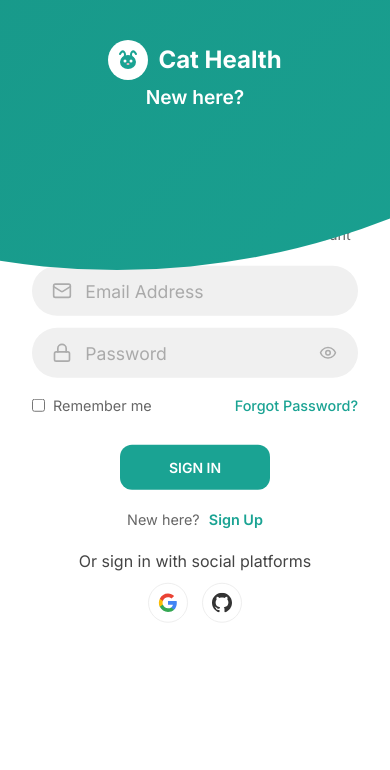
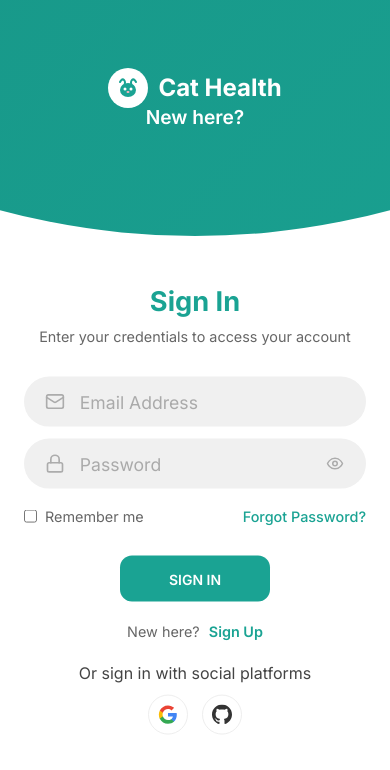
Before and after one commit to mriya23/cat-health, a React (Vite) app in the folder frontend/: page /login in a window 390 px wide. Shown: the top 770 px of the page. Built offline with nearby package versions, Linux system fonts and the light colour scheme.

Commit message:
Auto-sync after agent response

```diff
--- a/frontend/src/pages/Auth.css
+++ b/frontend/src/pages/Auth.css
@@ -35,7 +35,7 @@
   display: grid;
   grid-template-columns: 1fr;
   z-index: 5;
-  transition: all 1.5s cubic-bezier(0.7, 0, 0.3, 1);
+  transition: all 1.8s cubic-bezier(0.7, 0, 0.3, 1);
 }
 
 form {
@@ -43,11 +43,11 @@ form {
   align-items: center;
   justify-content: center;
   flex-direction: column;
-  padding: 2.5rem 5rem;
+  padding: 0 5rem;
   grid-column: 1 / 2;
   grid-row: 1 / 2;
   width: 100%;
-  max-width: 500px;
+  max-width: 480px;
   margin: 0 auto;
   transition: opacity 1.2s cubic-bezier(0.7, 0, 0.3, 1);
 }
@@ -285,12 +285,12 @@ form.sign-in-form {
 
 .left-panel {
   pointer-events: all;
-  padding: 3rem 17% 2rem 12%;
+  padding: 3rem 12% 2rem 10%;
 }
 
 .right-panel {
   pointer-events: none;
-  padding: 3rem 12% 2rem 17%;
+  padding: 3rem 10% 2rem 12%;
 }
 
 .panel h3 {
@@ -372,72 +372,46 @@ form.sign-in-form {
 
 @media (max-width: 870px) {
   .auth-card {
-    min-height: 100vh;
+    min-height: 800px;
     height: 100vh;
-    display: flex;
-    flex-direction: column;
-  }
-
-  .forms-container {
-    height: 100%;
-    position: relative;
-    order: 2;
   }
 
   .signin-signup {
     width: 100%;
-      top: 50%;
+    top: 95%;
+    transform: translate(-50%, -100%);
     left: 50%;
-      transform: translate(-50%, -50%);
-      transition: all 1.8s cubic-bezier(0.7, 0, 0.3, 1);
   }
 
   .auth-card.sign-up-mode .signin-signup {
+    top: 5%;
+    transform: translate(-50%, 0);
     left: 50%;
-    top: 50%;
-    transform: translate(-50%, -50%);
-  }
-
-  form {
-    padding: 1rem 2rem;
-    height: auto;
-  }
-
-  .title {
-    font-size: 1.8rem;
-    margin-bottom: 5px;
-  }
-
-  .subtitle {
-    margin-bottom: 15px;
   }
 
   .panels-container {
     grid-template-columns: 1fr;
-    grid-template-rows: 1fr 1fr;
-    height: 100%;
-    position: absolute;
-    pointer-events: none;
+    grid-template-rows: 1fr 2fr 1fr;
   }
 
   .panel {
     flex-direction: row;
-    justify-content: center;
+    justify-content: space-around;
     align-items: center;
     padding: 2.5rem 8%;
     grid-column: 1 / 2;
-    z-index: 7;
-    pointer-events: none;
+  }
+
+  .right-panel {
+    grid-row: 3 / 4;
   }
 
   .left-panel {
     grid-row: 1 / 2;
-    align-items: flex-start;
   }
 
-  .right-panel {
-    grid-row: 2 / 3;
-    align-items: flex-end;
+  .auth-logo-white {
+    margin-bottom: 0;
   }
 
   .panel h3 {
@@ -448,8 +422,10 @@ form.sign-in-form {
     display: none;
   }
 
-  .auth-logo-white {
-    margin-bottom: 0.5rem;
+  .btn.transparent {
+    width: 110px;
+    height: 35px;
+    font-size: 0.7rem;
   }
 
   .auth-card::before {
@@ -460,7 +436,7 @@ form.sign-in-form {
     bottom: 68%;
     right: initial;
     top: initial;
-      transition: all 2.2s cubic-bezier(0.7, 0, 0.3, 1);
+    transition: 2s ease-in-out;
   }
 
   .auth-card.sign-up-mode::before {
@@ -483,19 +459,17 @@ form.sign-in-form {
 }
 
 @media (max-width: 570px) {
-  .signin-signup {
-    top: 50%;
+  form {
+    padding: 0 1.5rem;
   }
 
-  .title {
-    font-size: 1.6rem;
+  .auth-card::before {
+    bottom: 72%;
+    left: 50%;
   }
 
-  .input-field {
-    height: 50px;
-  }
-
-  .btn {
-    height: 45px;
+  .auth-card.sign-up-mode::before {
+    bottom: 28%;
+    left: 50%;
   }
 }
```
Lines whose indentation alone changed are shown as unchanged.
